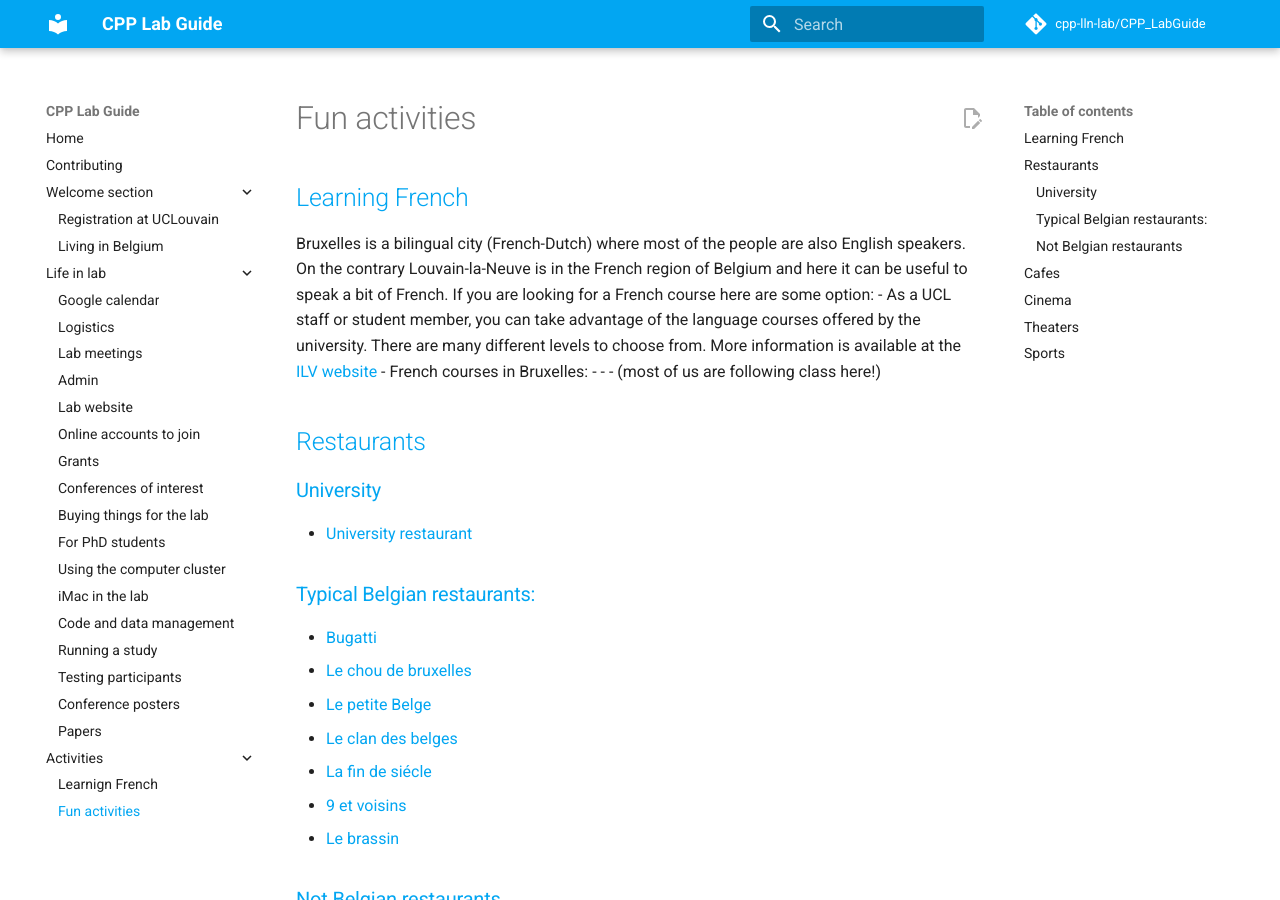
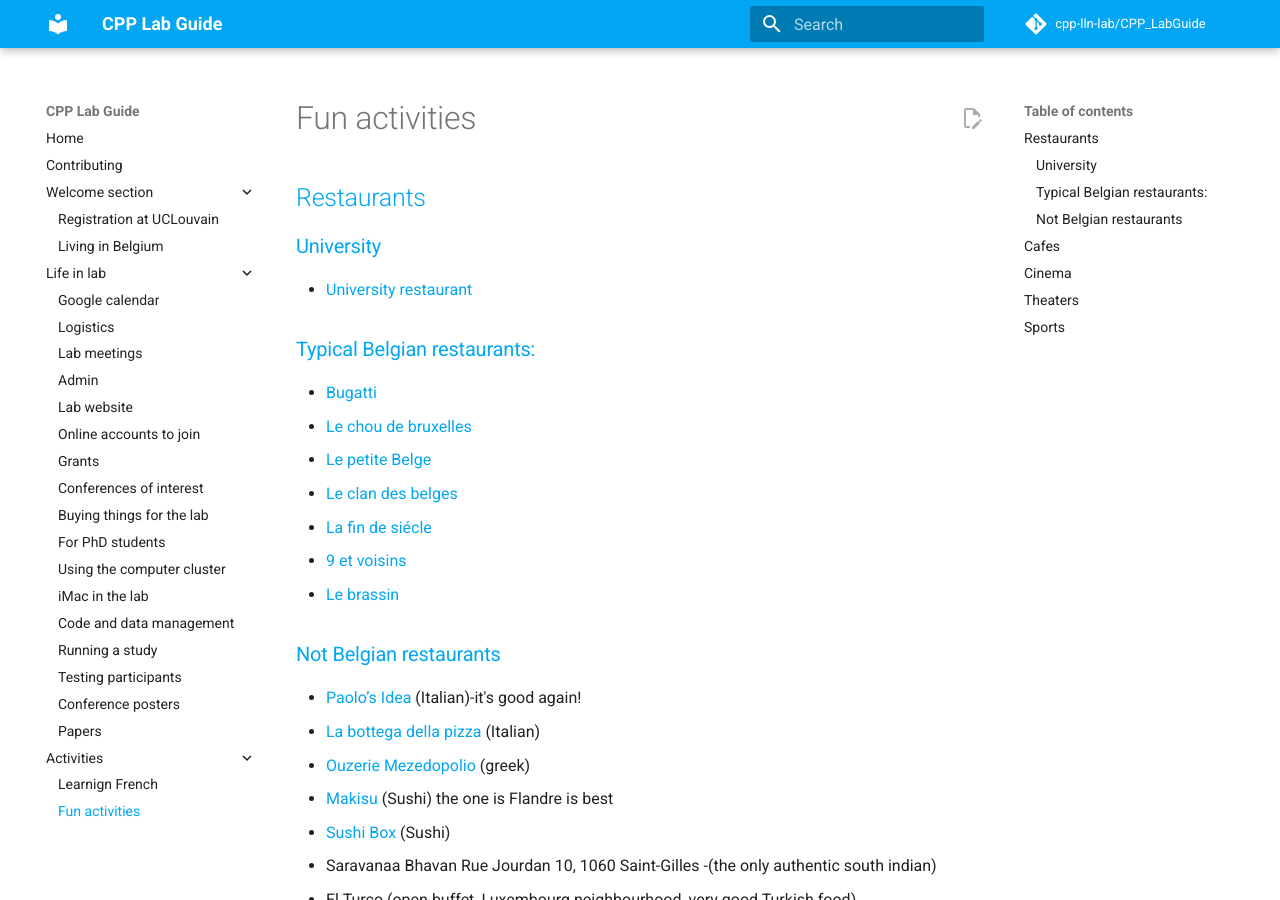
Before and after one commit to cpp-lln-lab/CPP_LabGuide, an MkDocs documentation site: the page built from doc/fun_activities.md, in a window 1280 px wide and 900 px high. Built offline with MkDocs 1.6.1 and Material for MkDocs 9.7.7, drawn with Linux system fonts in a browser that asks for light colours; comment, search, counter and statistics services are not loaded.

Commit message:
Update doc/fun_activities.md
Co-authored-by: Filippo Cerpelloni <filippo.cerpelloni@gmail.com>

```diff
--- a/doc/fun_activities.md
+++ b/doc/fun_activities.md
@@ -1,11 +1,3 @@
-## Learning  French
-Bruxelles is a bilingual city (French-Dutch) where most of the people are also English speakers. On the contrary Louvain-la-Neuve is in the French region of Belgium and here it can be useful to speak a bit of French.
-If you are looking for a French course here are some option:
-- As a UCL staff or student member, you can take advantage of the language courses offered by the university. There are many different levels to choose from. More information is available at the [ILV website](https://uclouvain.be/en/study/language-courses.html)
-- French courses in Bruxelles:
-- [](www.epfc.eu)
-- [](http://www.cpab.be)
-- [](http://www.cvo-bec.net/en/index_en.html) (most of us are following class here!)
 ## Restaurants
 ### University
 - [University restaurant](https://uclouvain.be/fr/decouvrir/resto-u/le-sablon-self.html )
```
